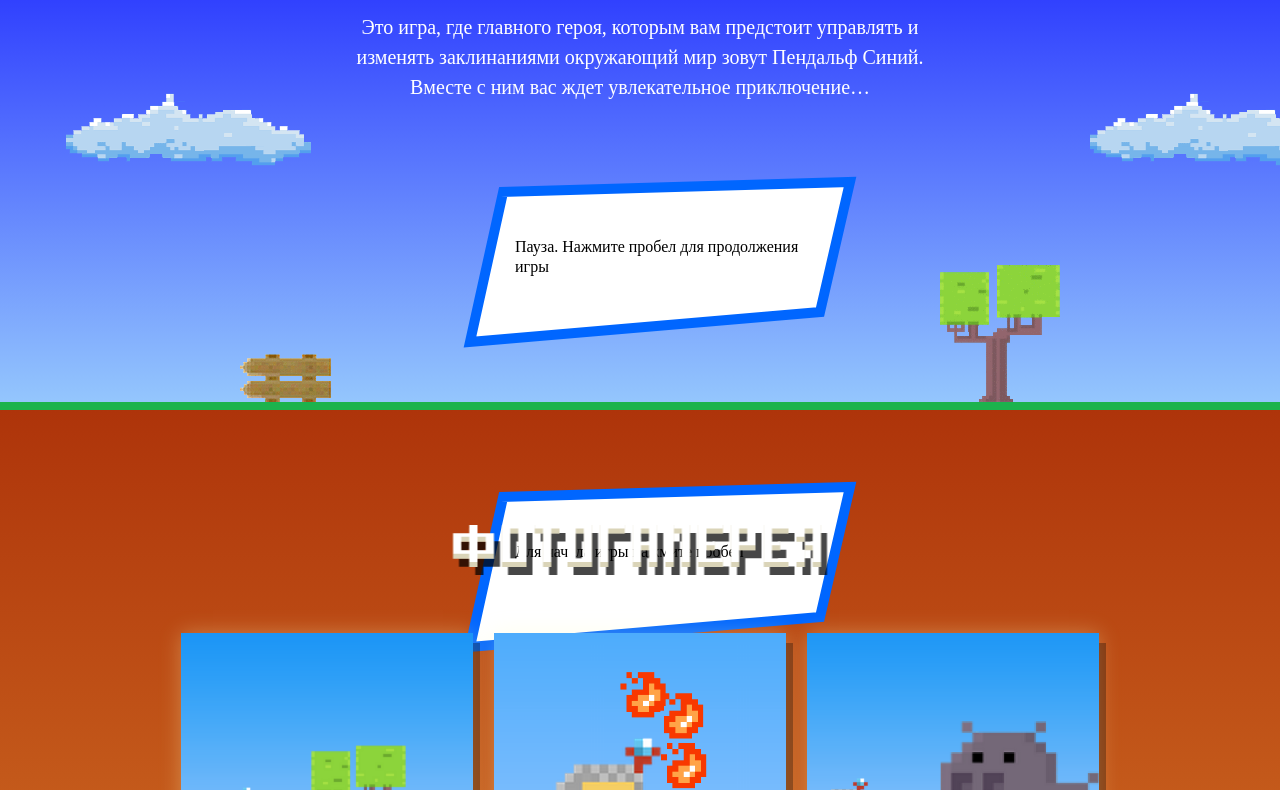
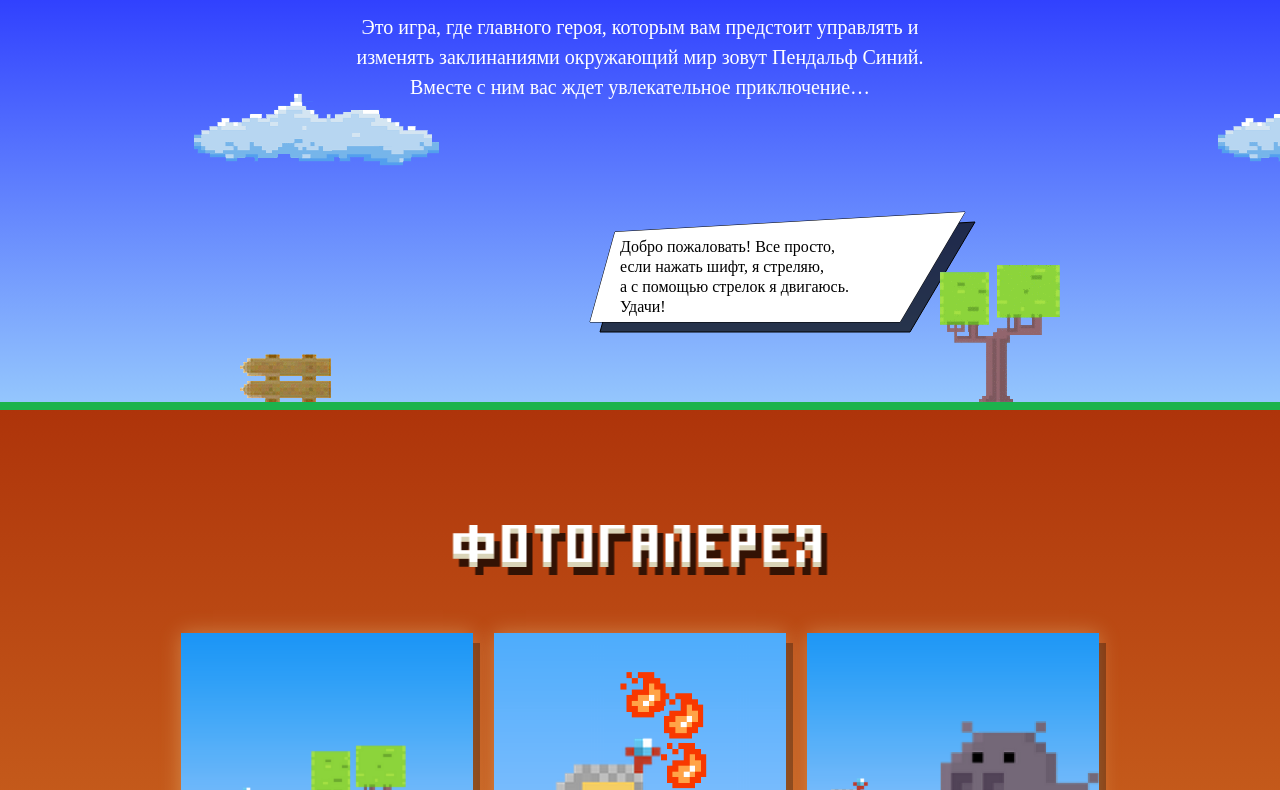
Before and after one commit to Olga-Moiseyenko/208436-code-and-magick, a website: page build/index.html in a window 1280 px wide. Shown: the part 197-987 px from the top of the page. Drawn offline with Linux system fonts and the light colour scheme; a web font is replaced by a local one.

Commit message:
Доработка метода _drawPauseScreen

```diff
--- a/build/index.html
+++ b/build/index.html
@@ -127,8 +127,9 @@
 </template>
 
 <script src="js/form.js"></script>
-<script src="js/check.js"></script>
-<script src="js/game-stat.min.js"></script>
+<!-- <script src="js/check.js"></script> -->
+<!-- <script src="js/game-stat.min.js"></script> -->
+<script src="js/game.js"></script>
 <script src="js/main.js"></script>
 
 </body>
--- a/build/js/game.js
+++ b/build/js/game.js
@@ -395,18 +395,55 @@
      * Отрисовка экрана паузы.
      */
     _drawPauseScreen: function() {
+      var canvas = document.querySelector('canvas');
+      var ctx = canvas.getContext('2d');
+      var ROW_HEIGHT = 20;
+      var msg = '';
+      var i = 0;
+      var y = 150;
+      var drawRectangle = function(ctxIn, moveX, moveY) {
+        ctxIn.beginPath();
+        ctxIn.moveTo(300 + moveX, 220 + moveY);
+        ctxIn.lineTo(325 + moveX, 130 + moveY);
+        ctxIn.lineTo(675 + moveX, 110 + moveY);
+        ctxIn.lineTo(610 + moveX, 220 + moveY);
+        ctxIn.closePath();
+        ctxIn.stroke();
+        ctxIn.fill();
+      };
+      var doMsg = function(msgIn) {
+        while(i < msgIn.length) {
+          ctx.fillText(msgIn[i], 330, y);
+          y = y + ROW_HEIGHT;
+          i++;
+        }
+      };
+      ctx.fillStyle = 'rgba(0, 0, 0, 0.7)';
+      drawRectangle(ctx, 10, 10);
+      ctx.fillStyle = 'white';
+      drawRectangle(ctx, 0, 0);
+      ctx.fillStyle = 'black';
+      ctx.font = '16px PT Mono';
       switch (this.state.currentStatus) {
         case Verdict.WIN:
-          console.log('you have won!');
+          // console.log('you have won!');
+          msg = ['Поздравляем с победой!', 'Вы это заслужили!', 'И много печенек тоже!'];
+          doMsg(msg);
           break;
         case Verdict.FAIL:
-          console.log('you have failed!');
+          // console.log('you have failed!');
+          msg = ['Вы проиграли!', 'Попробуйте еще раз!'];
+          doMsg(msg);
           break;
         case Verdict.PAUSE:
-          console.log('game is on pause!');
+          // console.log('game is on pause!');
+          msg = ['Игра на паузе! Игра игрой, ', 'а обед по расписанию', 'Приятного аппетита!'];
+          doMsg(msg);
           break;
         case Verdict.INTRO:
-          console.log('welcome to the game! Press Space to start');
+          // console.log('welcome to the game! Press Space to start');
+          msg = ['Добро пожаловать! Все просто,', 'если нажать шифт, я стреляю,', 'а с помощью стрелок я двигаюсь.', 'Удачи!'];
+          doMsg(msg);
           break;
       }
     },
```
